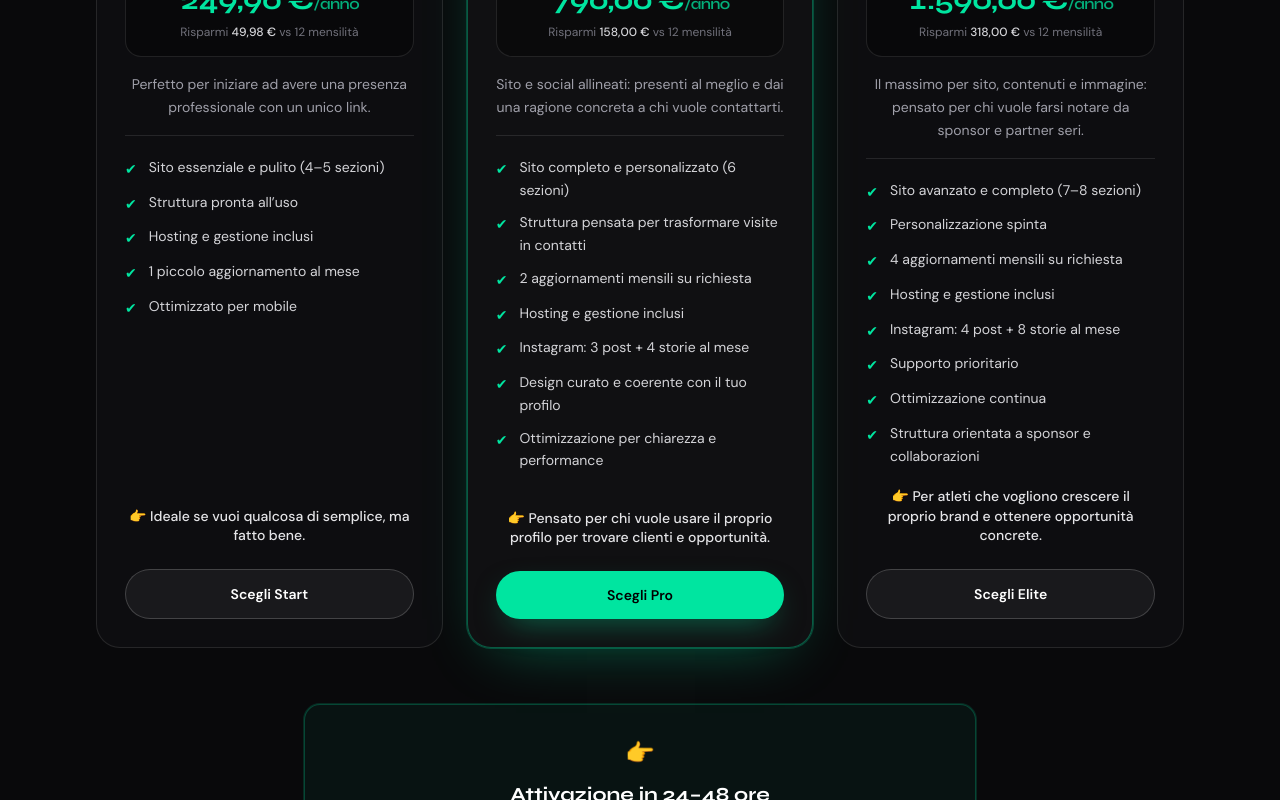
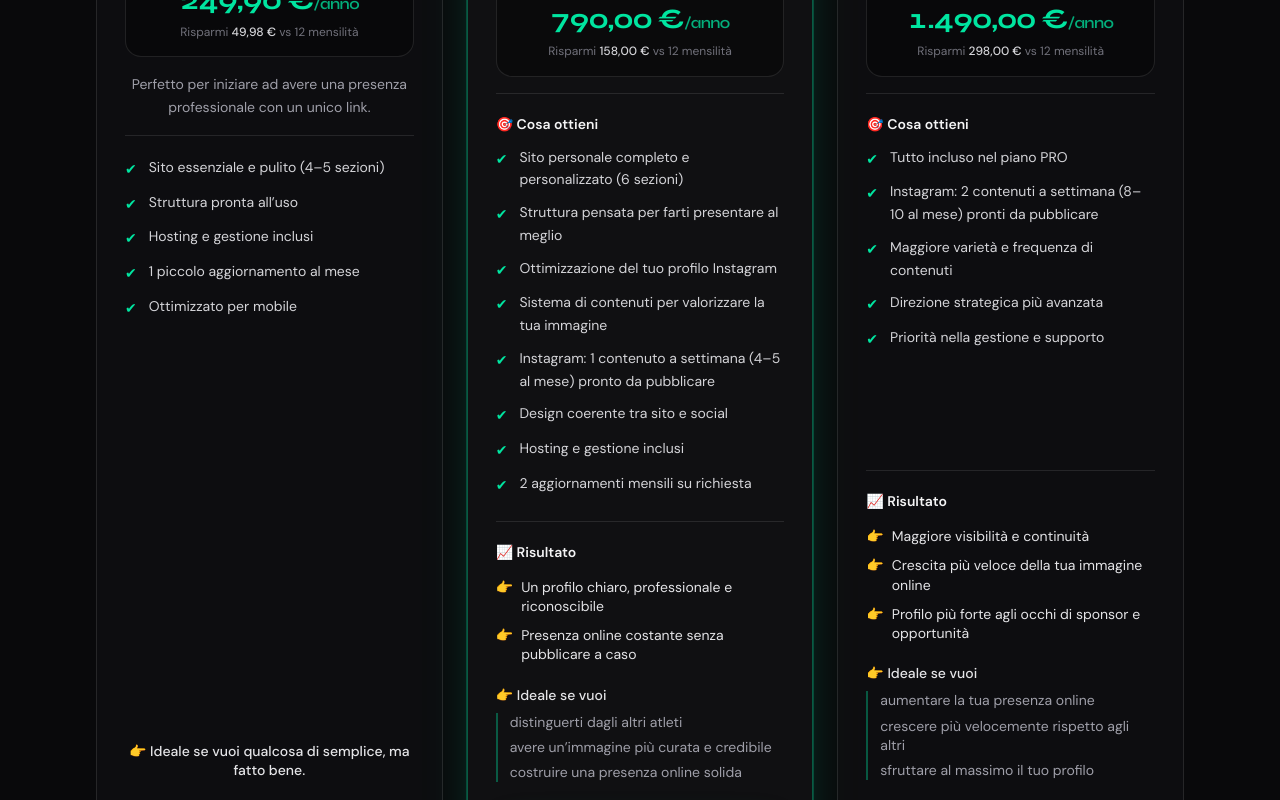
Before and after one commit to Salvo934/katahero, a Next.js app: page / in a window 1280 px wide. Shown: the part 4260-5060 px from the top of the page. Built offline with nearby package versions, Linux system fonts and the light colour scheme; no server answers.

Commit message:
aggiornamento

```diff
--- a/src/components/site/Packages.tsx
+++ b/src/components/site/Packages.tsx
@@ -9,6 +9,15 @@ type Tier = {
   features: string[];
   callout: string;
   highlighted: boolean;
+  /** Titolo sopra l’elenco feature (es. “Cosa ottieni”). */
+  featuresSectionTitle?: string;
+  /** Blocco finale strutturato (es. Risultato + ideale se). Sostituisce il singolo callout. */
+  resultBlock?: {
+    title: string;
+    outcomes: string[];
+    idealTitle: string;
+    idealBullets: string[];
+  };
 };
 
 const tiers: Tier[] = [
@@ -31,40 +40,65 @@ const tiers: Tier[] = [
   {
     name: "Pro",
     heading: "🥈 PRO ⭐",
-    tagline: "Profilo professionale che lavora per te",
-    blurb:
-      "Sito e social allineati: presenti al meglio e dai una ragione concreta a chi vuole contattarti.",
+    tagline: "Costruisci un’immagine da atleta professionista online",
+    blurb: "",
     monthlyEuro: 79,
+    featuresSectionTitle: "🎯 Cosa ottieni",
     features: [
-      "Sito completo e personalizzato (6 sezioni)",
-      "Struttura pensata per trasformare visite in contatti",
+      "Sito personale completo e personalizzato (6 sezioni)",
+      "Struttura pensata per farti presentare al meglio",
+      "Ottimizzazione del tuo profilo Instagram",
+      "Sistema di contenuti per valorizzare la tua immagine",
+      "Instagram: 1 contenuto a settimana (4–5 al mese) pronto da pubblicare",
+      "Design coerente tra sito e social",
+      "Hosting e gestione inclusi",
       "2 aggiornamenti mensili su richiesta",
-      "Hosting e gestione inclusi",
-      "Instagram: 3 post + 4 storie al mese",
-      "Design curato e coerente con il tuo profilo",
-      "Ottimizzazione per chiarezza e performance",
     ],
-    callout: "Pensato per chi vuole usare il proprio profilo per trovare clienti e opportunità.",
+    callout: "",
+    resultBlock: {
+      title: "📈 Risultato",
+      outcomes: [
+        "Un profilo chiaro, professionale e riconoscibile",
+        "Presenza online costante senza pubblicare a caso",
+      ],
+      idealTitle: "Ideale se vuoi",
+      idealBullets: [
+        "distinguerti dagli altri atleti",
+        "avere un’immagine più curata e credibile",
+        "costruire una presenza online solida",
+      ],
+    },
     highlighted: true,
   },
   {
     name: "Elite",
     heading: "🥇 ELITE",
-    tagline: "Brand forte, opportunità concrete",
-    blurb:
-      "Il massimo per sito, contenuti e immagine: pensato per chi vuole farsi notare da sponsor e partner seri.",
-    monthlyEuro: 159,
+    tagline: "Massimizza la tua visibilità e accelera la tua crescita",
+    blurb: "",
+    monthlyEuro: 149,
+    featuresSectionTitle: "🎯 Cosa ottieni",
     features: [
-      "Sito avanzato e completo (7–8 sezioni)",
-      "Personalizzazione spinta",
-      "4 aggiornamenti mensili su richiesta",
-      "Hosting e gestione inclusi",
-      "Instagram: 4 post + 8 storie al mese",
-      "Supporto prioritario",
-      "Ottimizzazione continua",
-      "Struttura orientata a sponsor e collaborazioni",
+      "Tutto incluso nel piano PRO",
+      "Instagram: 2 contenuti a settimana (8–10 al mese) pronti da pubblicare",
+      "Maggiore varietà e frequenza di contenuti",
+      "Direzione strategica più avanzata",
+      "Priorità nella gestione e supporto",
     ],
-    callout: "Per atleti che vogliono crescere il proprio brand e ottenere opportunità concrete.",
+    callout: "",
+    resultBlock: {
+      title: "📈 Risultato",
+      outcomes: [
+        "Maggiore visibilità e continuità",
+        "Crescita più veloce della tua immagine online",
+        "Profilo più forte agli occhi di sponsor e opportunità",
+      ],
+      idealTitle: "Ideale se vuoi",
+      idealBullets: [
+        "aumentare la tua presenza online",
+        "crescere più velocemente rispetto agli altri",
+        "sfruttare al massimo il tuo profilo",
+      ],
+    },
     highlighted: false,
   },
 ];
@@ -167,9 +201,12 @@ export function Packages() {
 
                   <TierPricing monthlyEuro={t.monthlyEuro} />
 
-                  <p className="text-sm leading-relaxed text-zinc-400">{t.blurb}</p>
+                  {t.blurb ? <p className="text-sm leading-relaxed text-zinc-400">{t.blurb}</p> : null}
 
                   <div className="flex flex-1 flex-col border-t border-white/10 pt-5 text-left">
+                    {t.featuresSectionTitle ? (
+                      <p className="mb-3 text-sm font-semibold text-zinc-100">{t.featuresSectionTitle}</p>
+                    ) : null}
                     <ul className="flex-1 space-y-2.5 text-sm leading-relaxed text-zinc-300">
                       {t.features.map((f) => (
                         <li key={f} className="flex gap-3">
@@ -180,10 +217,39 @@ export function Packages() {
                         </li>
                       ))}
                     </ul>
-                    <p className="mt-5 text-center text-sm font-medium leading-snug text-zinc-200">
-                      <span aria-hidden>👉 </span>
-                      {t.callout}
-                    </p>
+                    {t.resultBlock ? (
+                      <div className="mt-6 space-y-4 border-t border-white/10 pt-5 text-sm">
+                        <p className="font-semibold text-zinc-100">{t.resultBlock.title}</p>
+                        <ul className="space-y-2.5 text-zinc-200">
+                          {t.resultBlock.outcomes.map((line) => (
+                            <li key={line} className="flex gap-2 leading-snug">
+                              <span className="shrink-0" aria-hidden>
+                                👉
+                              </span>
+                              <span>{line}</span>
+                            </li>
+                          ))}
+                        </ul>
+                        <div className="space-y-2 pt-1">
+                          <p className="font-medium text-zinc-200">
+                            <span aria-hidden>👉 </span>
+                            {t.resultBlock.idealTitle}
+                          </p>
+                          <ul className="space-y-1.5 border-l-2 border-accent/35 pl-3 text-zinc-400">
+                            {t.resultBlock.idealBullets.map((b) => (
+                              <li key={b} className="leading-snug">
+                                {b}
+                              </li>
+                            ))}
+                          </ul>
+                        </div>
+                      </div>
+                    ) : (
+                      <p className="mt-5 text-center text-sm font-medium leading-snug text-zinc-200">
+                        <span aria-hidden>👉 </span>
+                        {t.callout}
+                      </p>
+                    )}
                   </div>
                 </div>
 
```
